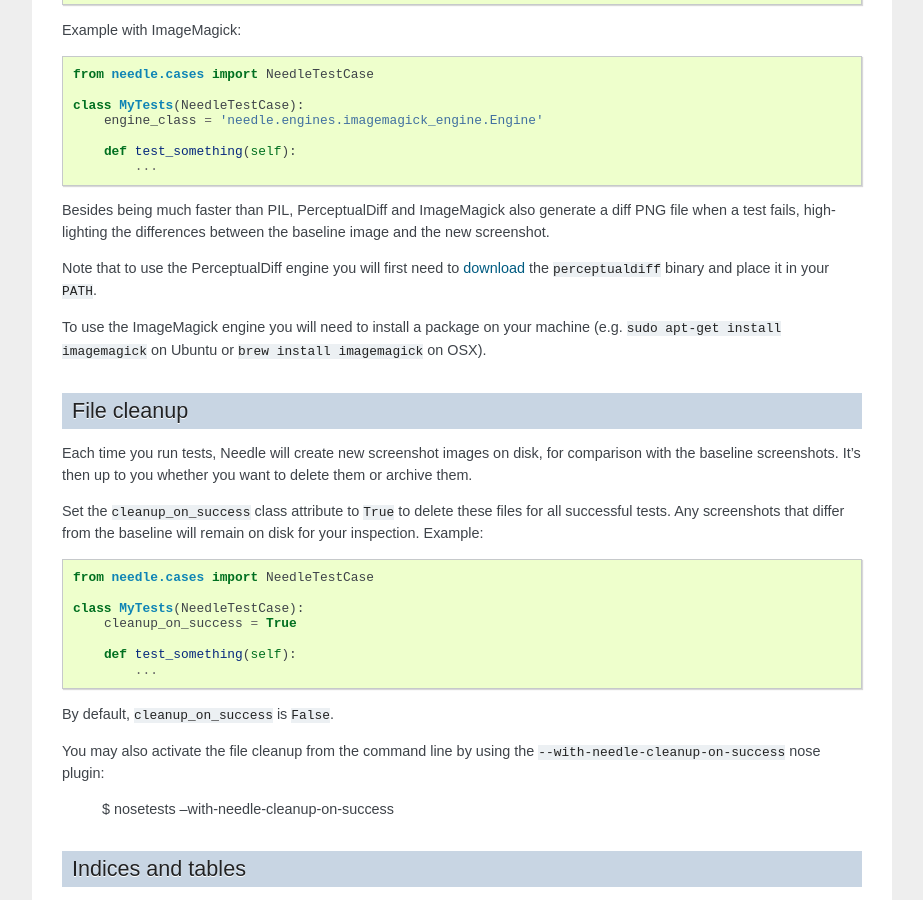
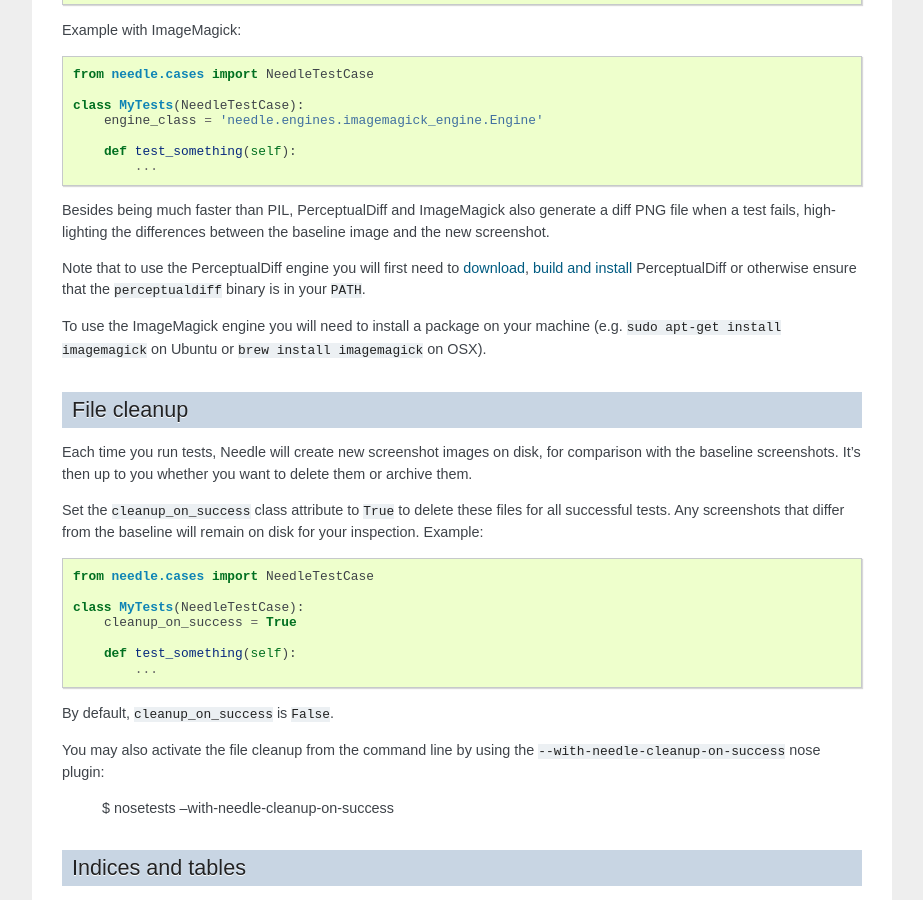
Before and after one commit to python-needle/needle, a Sphinx documentation site: the page built from docs/index.txt, in a window 1280 px wide and 900 px high, scrolled down 2227 px. Shown: the whole window, without its empty margins (198-1121 px from the left). Built offline with Sphinx 7.4.7, drawn with Linux system fonts in a browser that asks for light colours.

Commit message:
Update perceptualdiff doc

```diff
--- a/docs/index.txt
+++ b/docs/index.txt
@@ -142,8 +142,10 @@ generate a diff PNG file when a test fails, highlighting the differences
 between the baseline image and the new screenshot.
 
 Note that to use the PerceptualDiff engine you will first need to
-`download <http://pdiff.sourceforge.net/>`_ the ``perceptualdiff`` binary and
-place it in your ``PATH``.
+`download <https://github.com/myint/perceptualdiff/releases>`_,
+`build and install <https://github.com/myint/perceptualdiff#build-instructions>`_
+PerceptualDiff or otherwise ensure that the ``perceptualdiff`` binary is in
+your ``PATH``.
 
 To use the ImageMagick engine you will need to install a package on your
 machine (e.g. ``sudo apt-get install imagemagick`` on Ubuntu or
```
